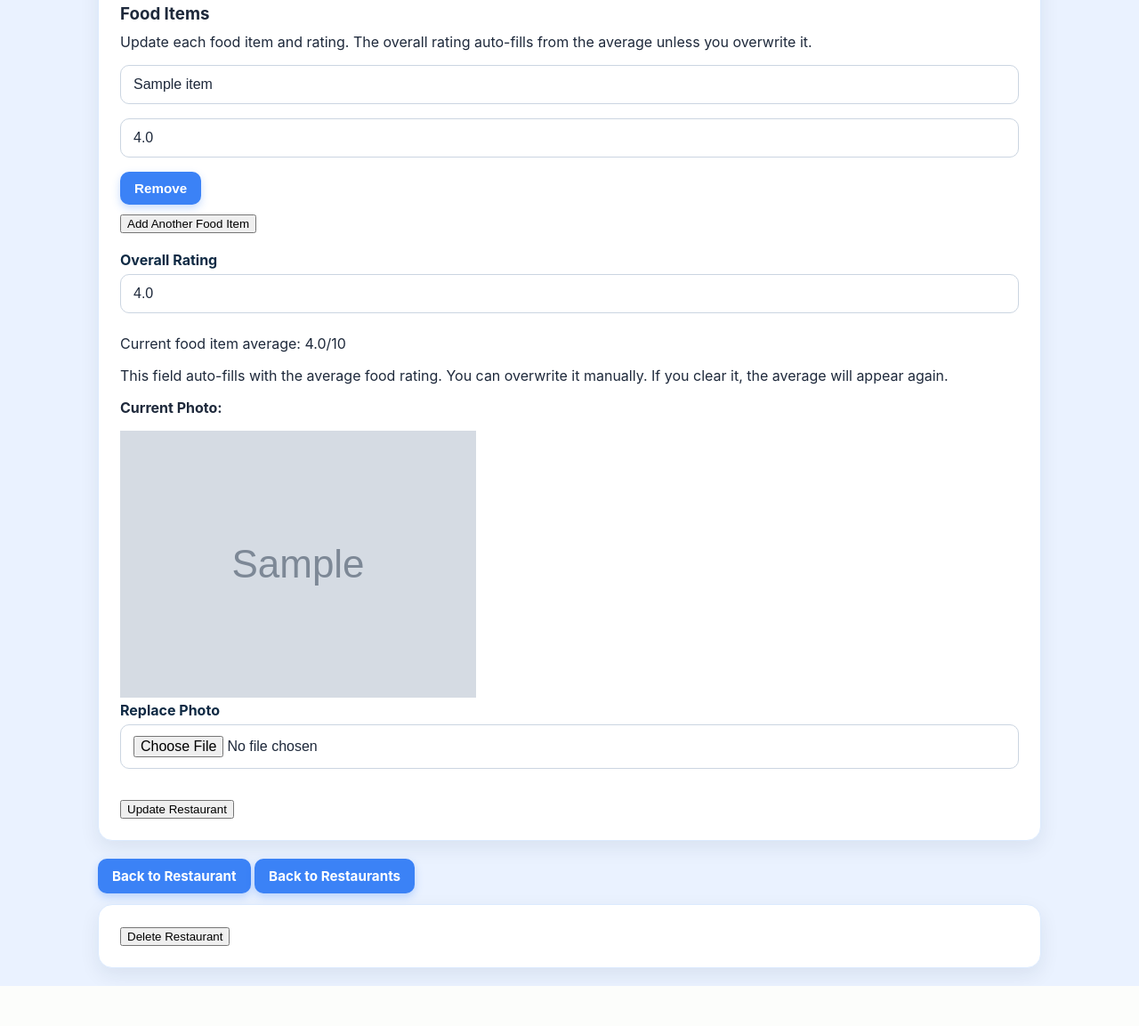
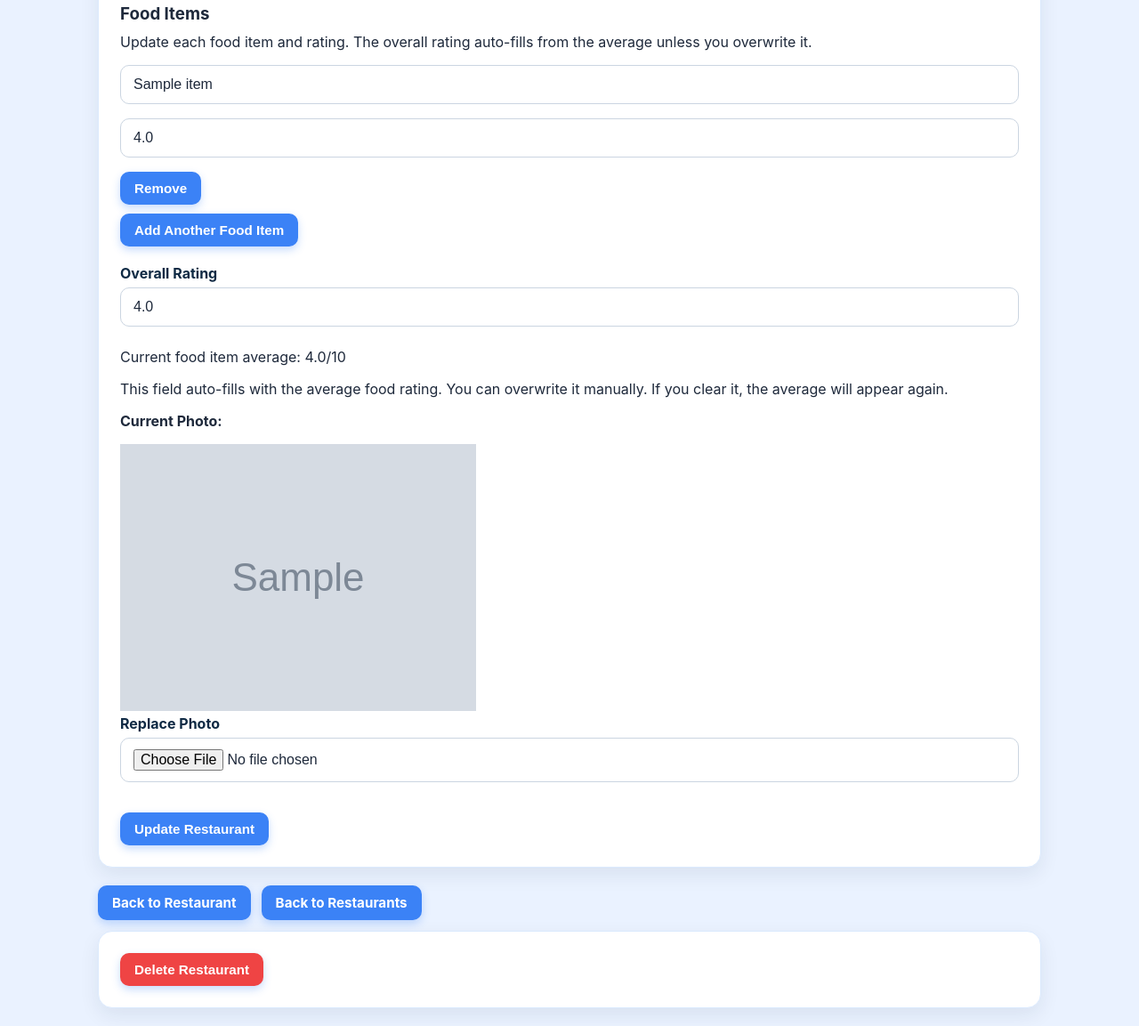
Before and after one commit to Bhimpele81/RestaurantRater, a Flask app: page /edit_restaurant/1 in a window 1280 px wide. Shown: the part 1172-2325 px from the top of the page at 89% size. Before the commit the page ends 2280 px from the top, so only its background shows below. Run offline with Flask 3, Linux system fonts and the light colour scheme; tables that the repository leaves empty hold one stand-in row (values such as "Sample post"); grey boxes marked "Sample" are stand-in pictures; some libraries are stand-ins or nearby versions.

Commit message:
Update edit_restaurant.html

```diff
--- a/Restaurant Rater/templates/edit_restaurant.html
+++ b/Restaurant Rater/templates/edit_restaurant.html
@@ -76,7 +76,7 @@
                 </div>
 
                 <div style="margin-top: 10px;">
-                    <button type="button" onclick="addFoodItemRow()">Add Another Food Item</button>
+                    <button type="button" class="button" onclick="addFoodItemRow()">Add Another Food Item</button>
                 </div>
             </div>
 
@@ -125,17 +125,17 @@
             <input type="file" id="image" name="image" accept="image/*">
 
             <div style="margin-top: 18px;">
-                <button type="submit">Update Restaurant</button>
+                <button type="submit" class="button">Update Restaurant</button>
             </div>
         </form>
 
-        <div style="margin-top: 20px;">
+        <div style="margin-top: 20px; display: flex; gap: 12px;">
             <a class="button" href="{{ url_for('restaurant_detail', id=restaurant.id) }}">Back to Restaurant</a>
             <a class="button" href="{{ url_for('restaurants_list') }}">Back to Restaurants</a>
         </div>
 
         <form method="POST" action="{{ url_for('delete_restaurant', id=restaurant.id) }}" style="margin-top: 12px;">
-            <button type="submit" onclick="return confirm('Delete this restaurant?');">Delete Restaurant</button>
+            <button type="submit" class="button" style="background-color: #ef4444; border-color: #ef4444;" onclick="return confirm('Delete this restaurant?');">Delete Restaurant</button>
         </form>
 
     </div>
@@ -238,5 +238,4 @@ document.addEventListener("DOMContentLoaded", function() {
     updateOverallRatingFromFoodItems();
 });
 </script>
-
 {% endblock %}
```
